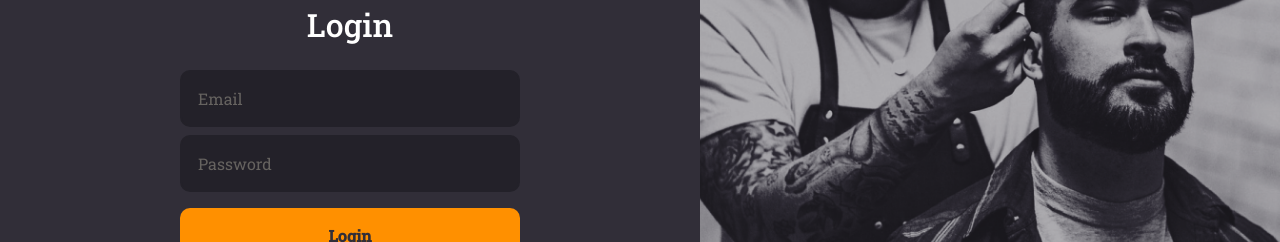
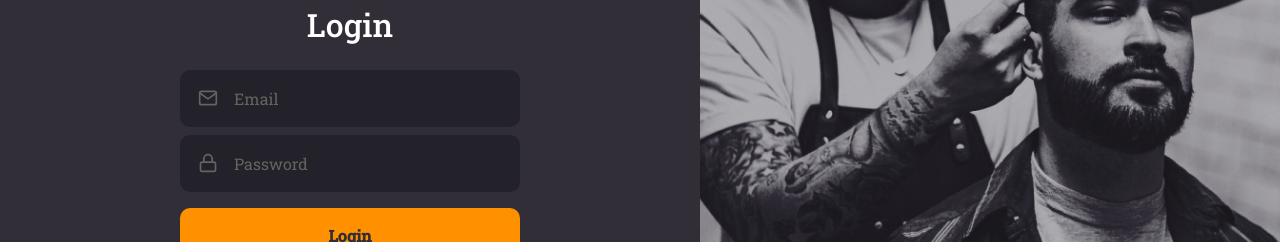
Before and after one commit to m3k3r1/appointment-manager-ui, a React (Create React App) app: page / in a window 1280 px wide. Shown: the part 289-531 px from the top of the page. Built offline with nearby package versions, Linux system fonts and the light colour scheme.

Commit message:
isolating button and input in component

```diff
--- /dev/null
+++ b/src/components/Button/index.tsx
@@ -0,0 +1,12 @@
+import React, { ButtonHTMLAttributes } from 'react';
+import { Container } from './styles';
+
+type ButtonProps = ButtonHTMLAttributes<HTMLButtonElement>;
+
+const Button: React.FC<ButtonProps> = ({ children, ...props }) => (
+  <Container type="button" {...props}>
+    {children}
+  </Container>
+);
+
+export default Button;
--- /dev/null
+++ b/src/components/Button/styles.ts
@@ -0,0 +1,19 @@
+import styled from 'styled-components';
+import { shade } from 'polished';
+
+export const Container = styled.button`
+  background: #ff9000;
+  height: 56px;
+  border-radius: 10px;
+  border: 0;
+  padding: 0 16px;
+  color: #312e38;
+  width: 100%;
+  font-weight: bold;
+  margin-top: 16px;
+  transition: background-color 0.2s;
+
+  &:hover {
+    background: ${shade(0.2, '#ff9000')};
+  }
+`;
--- /dev/null
+++ b/src/components/Input/index.tsx
@@ -0,0 +1,17 @@
+import React, { InputHTMLAttributes } from 'react';
+import { IconBaseProps } from 'react-icons';
+import { Container } from './styles';
+
+interface InputProps extends InputHTMLAttributes<HTMLInputElement> {
+  name: string;
+  icon?: React.ComponentType<IconBaseProps>;
+}
+
+const Input: React.FC<InputProps> = ({ icon: Icon, ...props }) => (
+  <Container>
+    {Icon && <Icon size={20} />}
+    <input {...props} />
+  </Container>
+);
+
+export default Input;
--- /dev/null
+++ b/src/components/Input/styles.ts
@@ -0,0 +1,30 @@
+import styled from 'styled-components';
+
+export const Container = styled.div`
+  background: #232129;
+  border-radius: 10px;
+  border: 2px solid #232129;
+  padding: 16px;
+  width: 100%;
+  display: flex;
+  align-items: center;
+  color: #666360;
+
+  & + div {
+    margin-top: 8px;
+  }
+  input {
+    flex: 1%;
+    background: transparent;
+    border: 0;
+    color: #f4ede8;
+
+    &::placeholder {
+      color: #666360;
+    }
+  }
+
+  svg {
+    margin-right: 16px;
+  }
+`;
--- a/src/pages/SignIn/index.tsx
+++ b/src/pages/SignIn/index.tsx
@@ -1,7 +1,9 @@
 import React from 'react';
-import { FiLogIn } from 'react-icons/fi';
+import { FiLogIn, FiMail, FiLock } from 'react-icons/fi';
 import { Background, Container, Content } from './styles';
 import logoImg from '../../assets/logo.svg';
+import Input from '../../components/Input';
+import Button from '../../components/Button';
 
 const SignIn: React.FC = () => (
   <Container>
@@ -9,9 +11,14 @@
       <img src={logoImg} alt="GoBarber" />
       <form>
         <h1>Login</h1>
-        <input placeholder="Email" />
-        <input type="password" placeholder="Password" />
-        <button type="submit">Login</button>
+        <Input name="email" icon={FiMail} placeholder="Email" />
+        <Input
+          name="password"
+          icon={FiLock}
+          type="password"
+          placeholder="Password"
+        />
+        <Button type="submit">Login</Button>
         <a href="lkdfjg">Forgot Password</a>
       </form>
       <a href="lkdfjg">
--- a/src/pages/SignIn/styles.ts
+++ b/src/pages/SignIn/styles.ts
@@ -23,39 +23,6 @@
 
     h1 {
       margin-bottom: 24px;
-    }
-
-    input {
-      background: #232129;
-      border-radius: 10px;
-      border: 2px solid #232129;
-      padding: 16px;
-      width: 100%;
-      color: #f4ede8;
-
-      &::placeholder {
-        color: #666360;
-      }
-      & + input {
-        margin-top: 8px;
-      }
-    }
-
-    button {
-      background: #ff9000;
-      height: 56px;
-      border-radius: 10px;
-      border: 0;
-      padding: 0 16px;
-      color: #312e38;
-      width: 100%;
-      font-weight: bold;
-      margin-top: 16px;
-      transition: background-color 0.2s;
-
-      &:hover {
-        background: ${shade(0.2, '#ff9000')};
-      }
     }
 
     a {
```
Also changed, not shown: .eslintrc.json, 1 other file (tests, documents, lock files or other folders).
